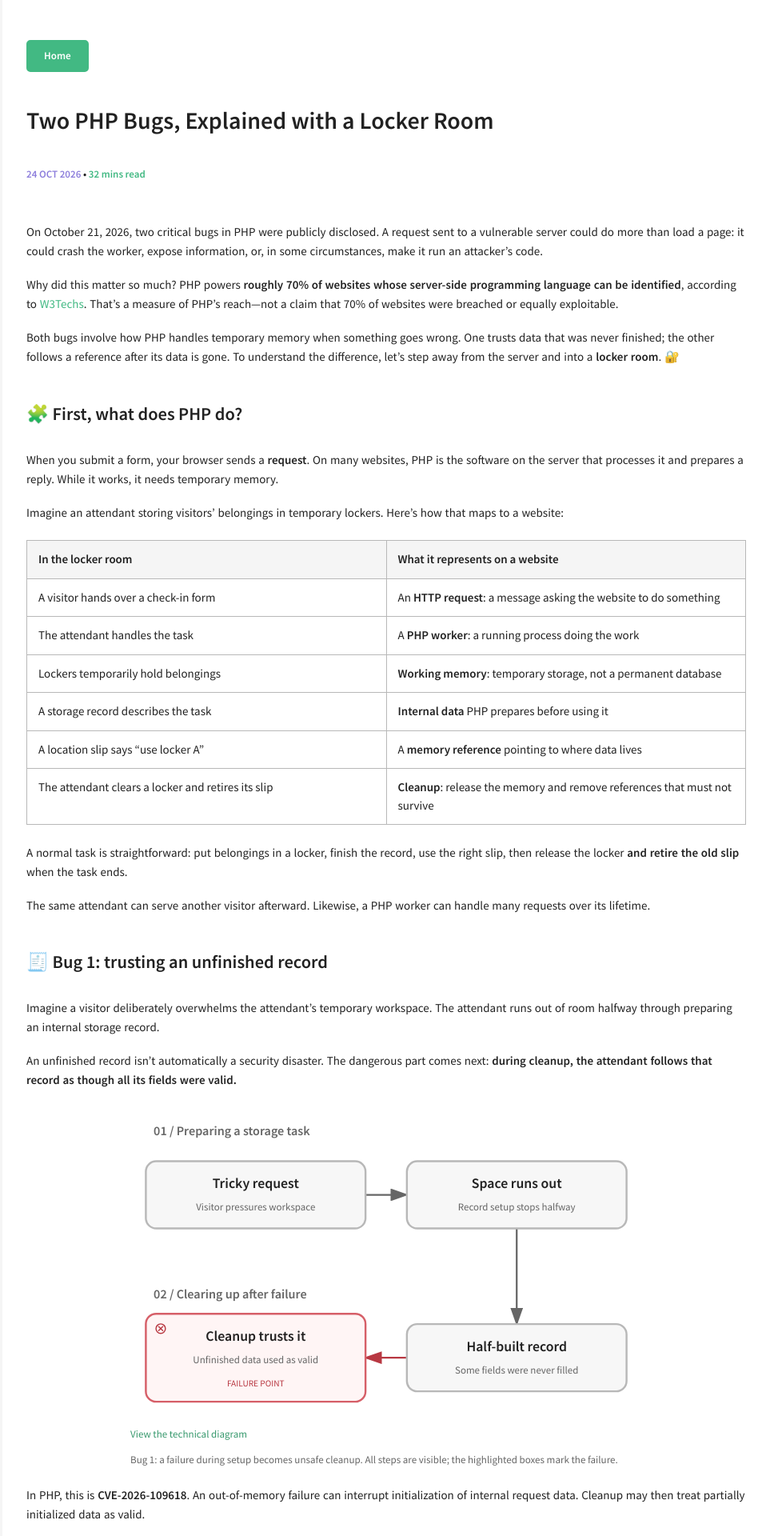
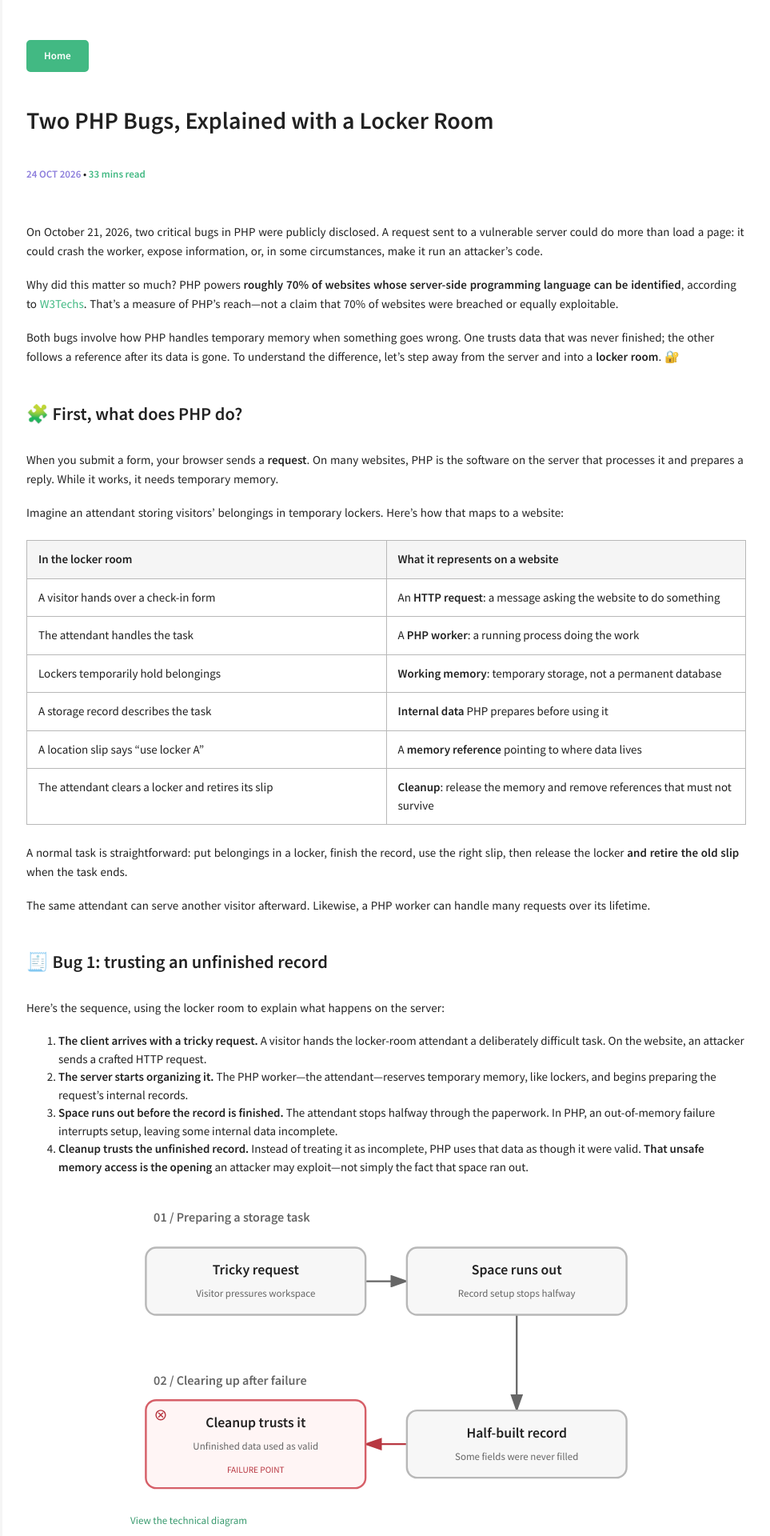
Before and after one commit to kunalkohli/kunalkohli.github.io, a Jekyll site: the page built from _posts/2026-10-24-php-vulnerabilities-locker-room.md, in a window 1280 px wide. Shown: the top 1920 px of the page at 80% size, without its empty margins (317-1280 px from the left). Built offline with Jekyll 4.4.1, drawn with Linux system fonts in a browser that asks for light colours; some of the changed text lies outside the part shown.

Commit message:
Add numbered PHP bug walkthroughs above each diagram

```diff
--- a/_posts/2026-10-24-php-vulnerabilities-locker-room.md
+++ b/_posts/2026-10-24-php-vulnerabilities-locker-room.md
@@ -40,9 +40,12 @@ The same attendant can serve another visitor afterward. Likewise, a PHP worker c
 
 ### 🧾 Bug 1: trusting an unfinished record
 
-Imagine a visitor deliberately overwhelms the attendant's temporary workspace. The attendant runs out of room halfway through preparing an internal storage record.
+Here's the sequence, using the locker room to explain what happens on the server:
 
-An unfinished record isn't automatically a security disaster. The dangerous part comes next: **during cleanup, the attendant follows that record as though all its fields were valid.**
+1. **The client arrives with a tricky request.** A visitor hands the locker-room attendant a deliberately difficult task. On the website, an attacker sends a crafted HTTP request.
+2. **The server starts organizing it.** The PHP worker—the attendant—reserves temporary memory, like lockers, and begins preparing the request's internal records.
+3. **Space runs out before the record is finished.** The attendant stops halfway through the paperwork. In PHP, an out-of-memory failure interrupts setup, leaving some internal data incomplete.
+4. **Cleanup trusts the unfinished record.** Instead of treating it as incomplete, PHP uses that data as though it were valid. **That unsafe memory access is the opening** an attacker may exploit—not simply the fact that space ran out.
 
 {% include php-locker-diagram.html id="unfinished" title="Bug 1: a failure during setup becomes unsafe cleanup" %}
 
@@ -52,9 +55,12 @@ Running out of memory is the trigger. **Unsafe use of the unfinished data is the
 
 ### 🎟️ Bug 2: keeping the slip after the locker is released
 
-Now imagine a task ends unexpectedly. The old belongings are removed and locker A becomes available again—but the attendant keeps a slip saying “use locker A.”
+This time, the mistake can carry over from one request to another:
 
-Later, the **same attendant** serves another visitor. Locker A might now hold different belongings. Following the old slip no longer means retrieving the original items.
+1. **A client arrives, and the server starts a task.** The attendant stores belongings in locker A and keeps a location slip. PHP likewise holds a reference to memory owned by the request.
+2. **The task fails, but its slip survives.** A fatal error ends the request. PHP releases the memory, like emptying locker A, but an old reference still points to that location.
+3. **A later request reaches the same attendant.** The same PHP worker handles another request. The released memory may now be reused for different data, just as locker A may hold different belongings.
+4. **The server follows the old slip.** PHP uses the stale reference before normal initialization resets it. It can access invalid or unrelated data. **The opening is the outdated reference—not the new visitor knowing a locker combination.**
 
 {% include php-locker-diagram.html id="stale" title="Bug 2: an old reference survives into a later request" %}
 
```
